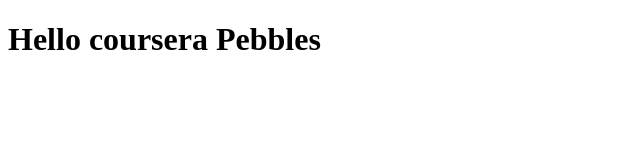
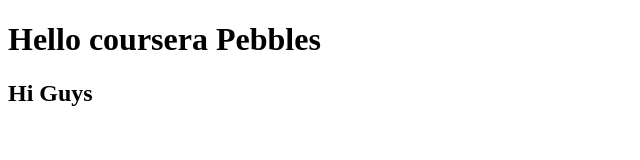
Before and after one commit to mathpativikas198/coursera-wd, a plain HTML site: page site/page1.html in a window 1280 px wide. Shown: the whole page, without its empty margins (0-640 px from the left). Drawn offline with Linux system fonts and the light colour scheme.

Commit message:
Small Addition in our page

```diff
--- a/site/page1.html
+++ b/site/page1.html
@@ -5,5 +5,6 @@
 </head>
 <body>
 <h1>Hello coursera Pebbles</h1>
+<h2>Hi Guys</h2>
 </body>
 </html>
```
